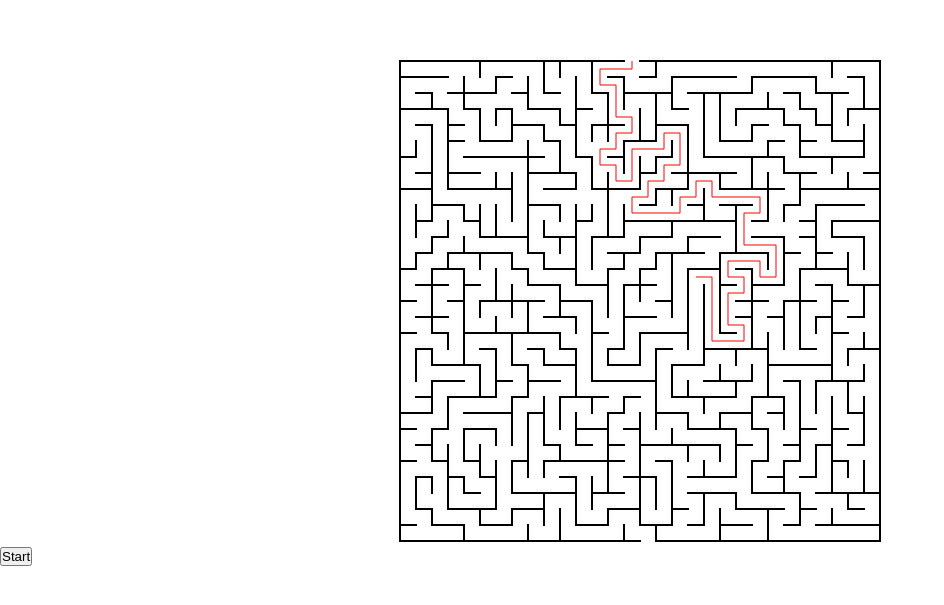
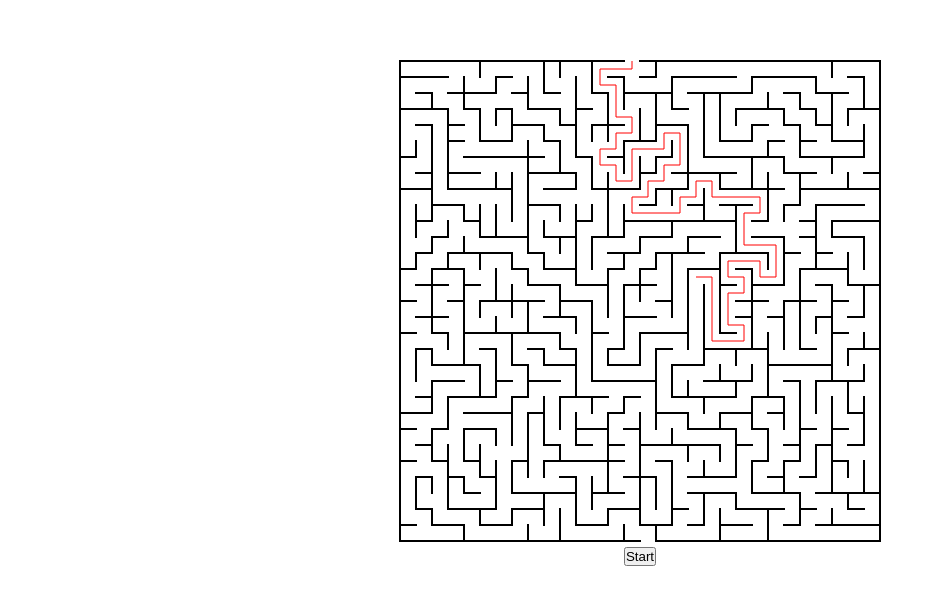
Before and after one commit to mit72/labyrinth, a plain HTML site: page index.html in a window 1280 px wide. Shown: the part 101-706 px from the top of the page, without its empty margins (0-944 px from the left). Drawn offline with Linux system fonts and the light colour scheme.

Commit message:
start button center

```diff
--- a/index.html
+++ b/index.html
@@ -461,7 +461,10 @@
             </g>
           </svg>
     </div>
-        <button class="start-btn" onclick="startFun()" type="button">Start</button>
+    <div class="start-btn">
+        <button class="start-btn" type="button" id="start">Start</button>
+    </div>
+
 
     </div>
     <script src="javascript.js"></script>
```
